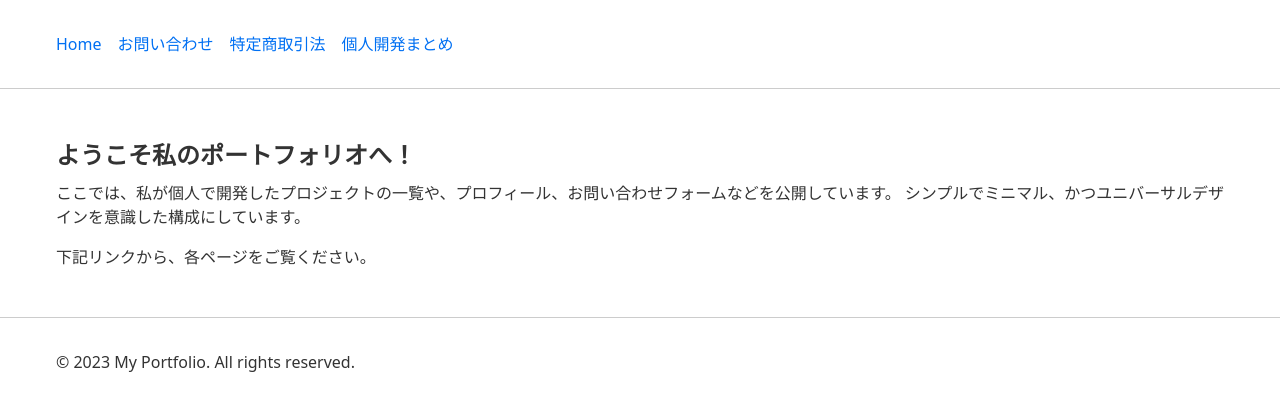
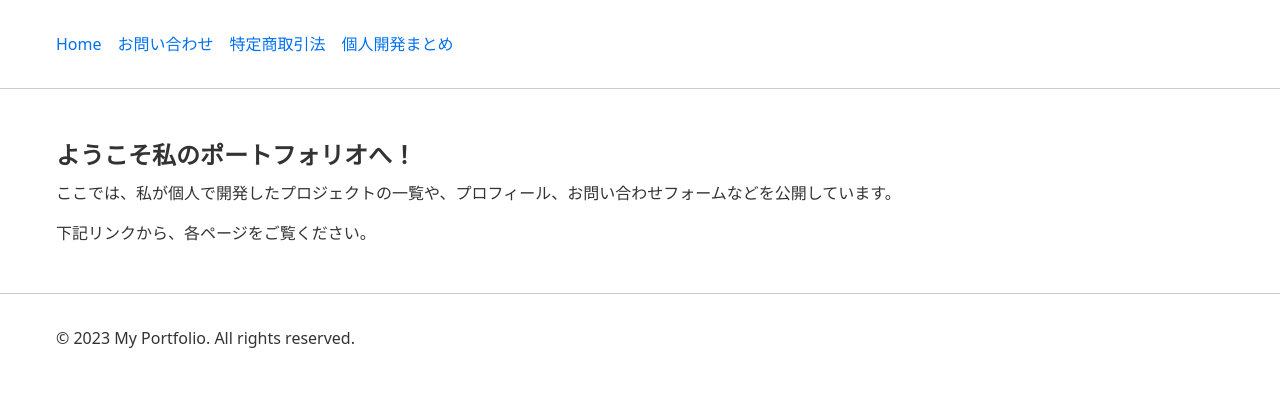
Before and after one commit to ponsauna/mydevportfolio, a Next.js app: page / in a window 1280 px wide. Shown: the top 410 px of the page. Built offline with nearby package versions, Linux system fonts and the light colour scheme.

Commit message:
Initial commit

```diff
--- a/src/app/page.tsx
+++ b/src/app/page.tsx
@@ -5,7 +5,7 @@ export default function HomePage() {
       <h1>ようこそ私のポートフォリオへ！</h1>
       <p>
         ここでは、私が個人で開発したプロジェクトの一覧や、プロフィール、お問い合わせフォームなどを公開しています。
-        シンプルでミニマル、かつユニバーサルデザインを意識した構成にしています。
+
       </p>
       <p style={{ marginTop: '1rem' }}>
         下記リンクから、各ページをご覧ください。
```
